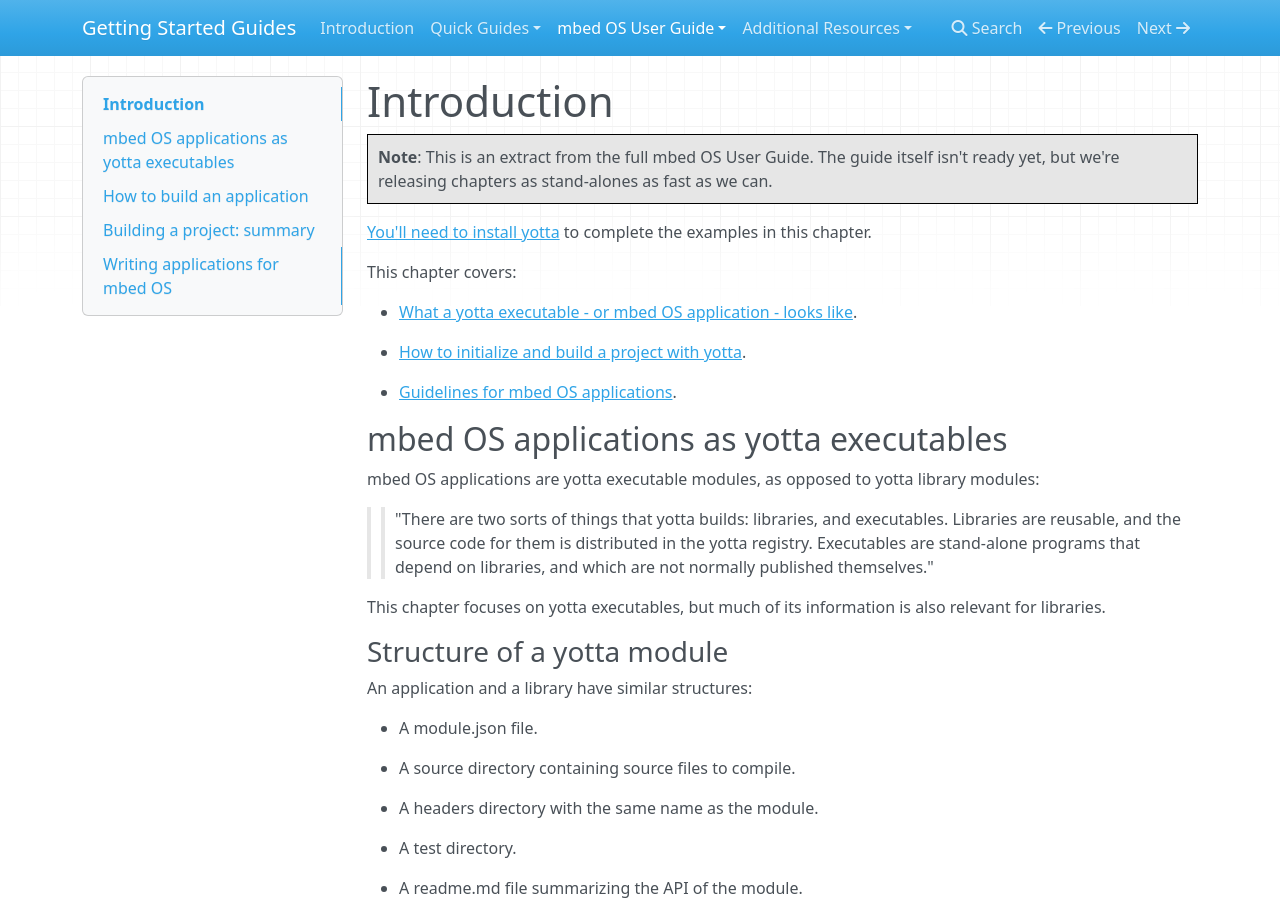
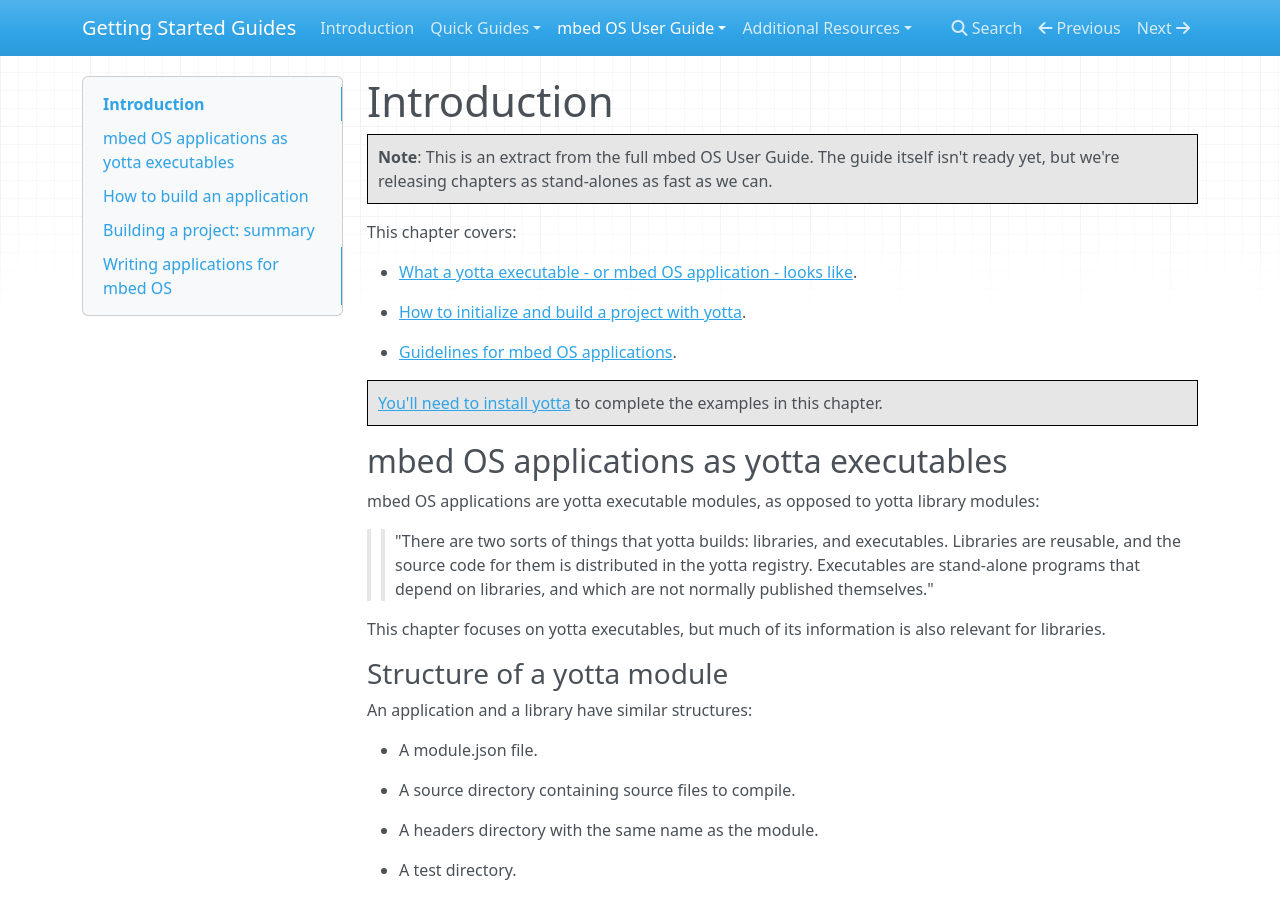
Before and after one commit to ARMmbed/GettingStartedmbedOS, an MkDocs documentation site: the page built from Docs/Full_Guide/app_on_yotta.md, in a window 1280 px wide and 900 px high. Built offline with MkDocs 1.6.1, drawn with Linux system fonts in a browser that asks for light colours; nearby versions of some CDN libraries; old or Windows-style settings are respelled for this version of MkDocs; part of the change alters nothing that is shown.

Commit message:
One more

```diff
--- a/Docs/Full_Guide/app_on_yotta.md
+++ b/Docs/Full_Guide/app_on_yotta.md
@@ -1,8 +1,6 @@
 #Introduction
 
 <span style="background-color:#E6E6E6;  border:1px solid #000;display:block; height:100%; padding:10px">**Note**: This is an extract from the full mbed OS User Guide. The guide itself isn't ready yet, but we're releasing chapters as stand-alones as fast as we can.</span>
-
-[You'll need to install yotta](http://yottadocs.mbed.com/#installing) to complete the examples in this chapter.
 
 This chapter covers:
 
@@ -11,6 +9,10 @@ This chapter covers:
 * [How to initialize and build a project with yotta](#how-to-build-an-application).
 
 * [Guidelines for mbed OS applications](#writing-applications-for-mbed-os).
+
+
+<span style="background-color:#E6E6E6;  border:1px solid #000;display:block; height:100%; padding:10px">[You'll need to install yotta](http://yottadocs.mbed.com/#installing) to complete the examples in this chapter.</span>
+
 
 ## mbed OS applications as yotta executables
 
```
